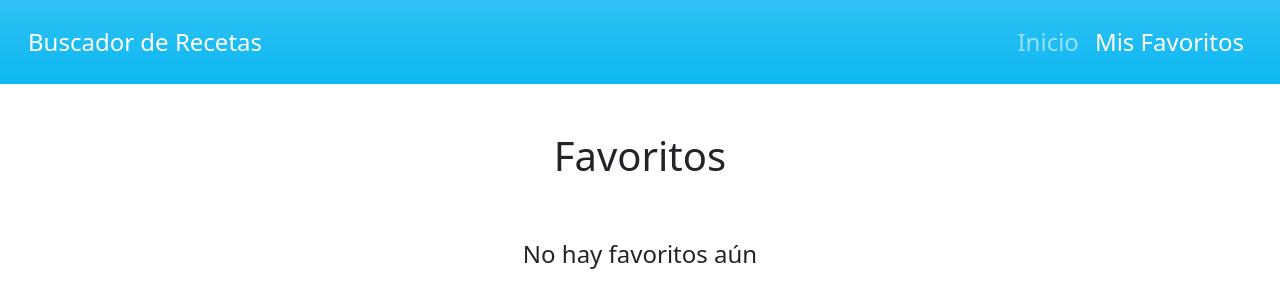
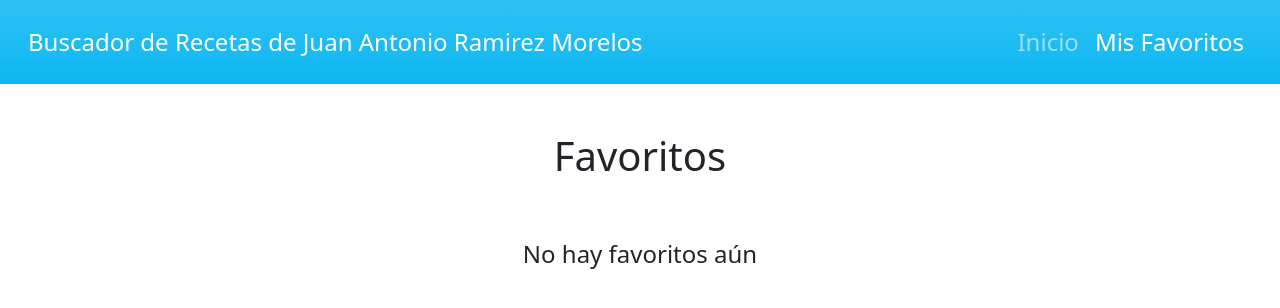
Before and after one commit to RamirezLzrga/buscador-recetas, a plain HTML site: page favoritos.html in a window 1280 px wide. Drawn offline with Linux system fonts and the light colour scheme.

Commit message:
Update favoritos.html

```diff
--- a/favoritos.html
+++ b/favoritos.html
@@ -10,7 +10,7 @@
 <body>
     <nav class="navbar navbar-expand-lg navbar-dark bg-danger bg-gradient p-3">
         <div class="container-fluid">
-            <a class="navbar-brand fs-4" href="index.html">Buscador de Recetas</a>
+            <a class="navbar-brand fs-4" href="index.html">Buscador de Recetas de Juan Antonio Ramirez Morelos</a>
 
             <button class="navbar-toggler" type="button" data-bs-toggle="collapse" data-bs-target="#navbarNavDropdown" aria-controls="navbarNavDropdown" aria-expanded="false" aria-label="Toggle navigation">
                 <span class="navbar-toggler-icon"></span>
```
